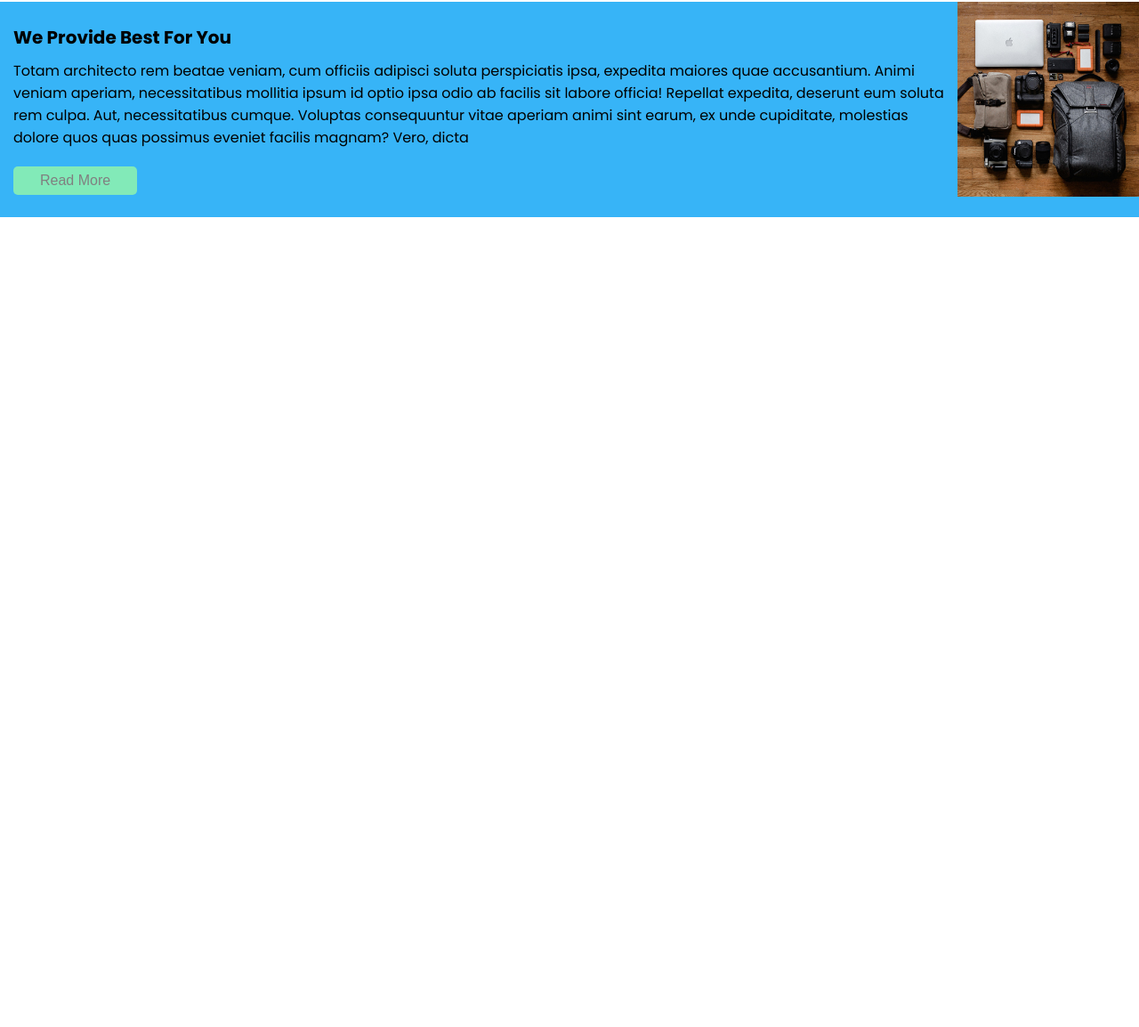
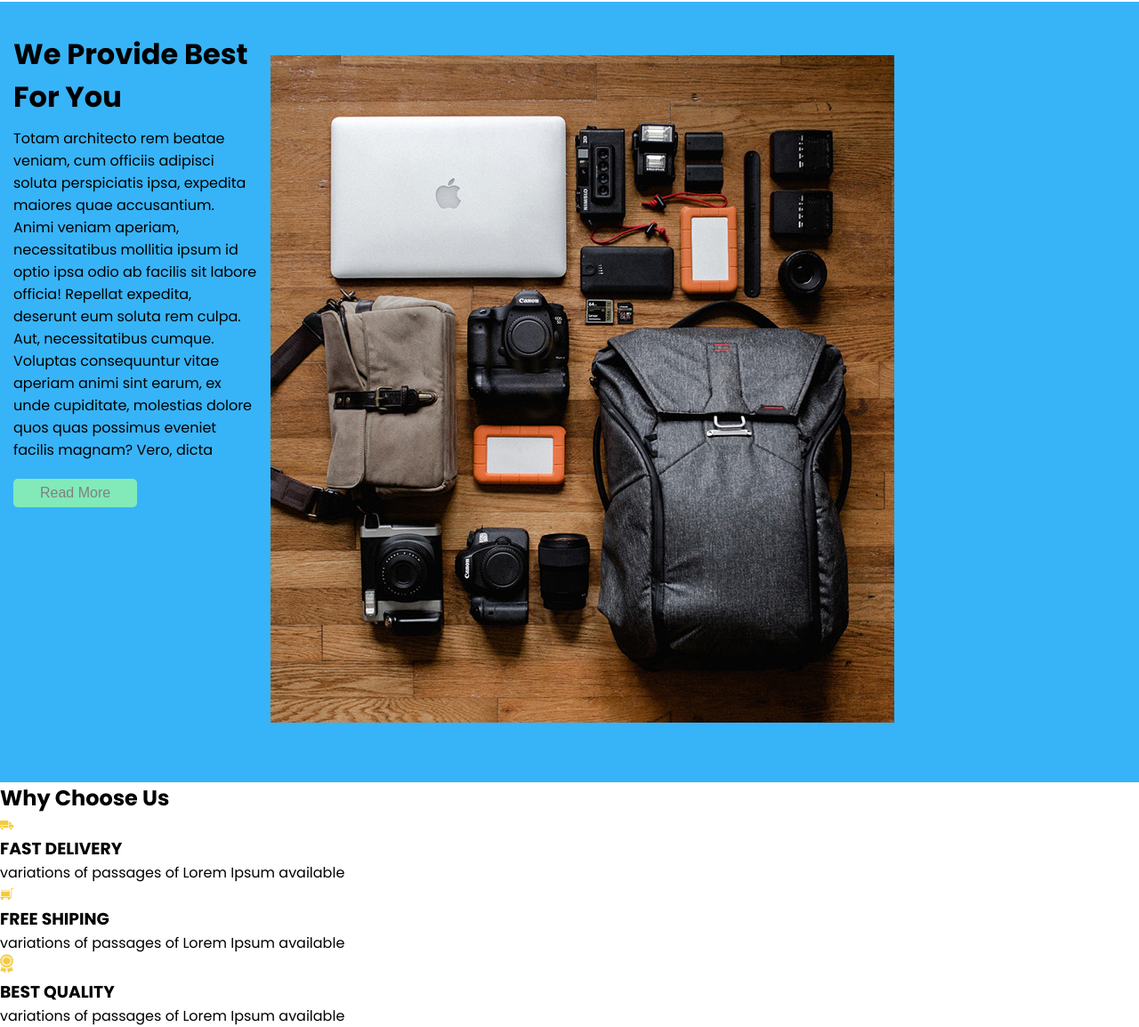
Before and after one commit to Kader1680/Minics_Sass, a plain HTML site: page index.html in a window 1280 px wide. Shown: the part 1718-2872 px from the top of the page at 89% size. Before the commit the page ends 1962 px from the top, so only its background shows below. Drawn offline with Linux system fonts and the light colour scheme.

Commit message:
code footer

```diff
--- a/index.html
+++ b/index.html
@@ -59,7 +59,6 @@
                 <h3>Product Name</h3>
                 <p>300 $</p>
                 <div class="star">
-                    <i class="fa-solid fa-star"></i>
                     <i class="fa-solid fa-star"></i>
                     <i class="fa-solid fa-star"></i>
                     <i class="fa-solid fa-star"></i>
@@ -189,6 +188,37 @@
     </div>
 
 
+    <!-- banding -->
+
+    <div class="banding">
+        <h2>Why Choose Us</h2>
+        <div class="row">
+            <div class="box">
+                <img src="./images/w1.png" alt="">
+                <h3>FAST DELIVERY</h3>
+                <p>variations of passages of Lorem Ipsum available</p>
+            </div>
+            <div class="box">
+                <img src="./images/w2.png" alt="">
+                <h3>FREE SHIPING</h3>
+                <p>variations of passages of Lorem Ipsum available</p>
+            </div>
+            <div class="box">
+                <img src="./images/w3.png" alt="">
+                <h3>BEST QUALITY</h3>
+                <p>variations of passages of Lorem Ipsum available</p>
+            </div>
+        </div>
+    </div>
+
+
+    <!-- footer -->
+
+    <footer>
+
+    </footer>
+
+
 
 
 </body>
--- /dev/null
+++ b/scss/compenents/_banding.scss
@@ -0,0 +1,9 @@
+.banding{
+    .row{
+        .box{
+            img{
+                width: 15px;
+            }
+        }
+    }
+}
--- a/scss/styles.scss
+++ b/scss/styles.scss
@@ -5,3 +5,4 @@
 @import './compenents/head';
 @import './compenents/section';
 @import './compenents/about';
+@import './compenents/banding';
```
Also changed, not shown: scss/styles.css, 1 other file.
